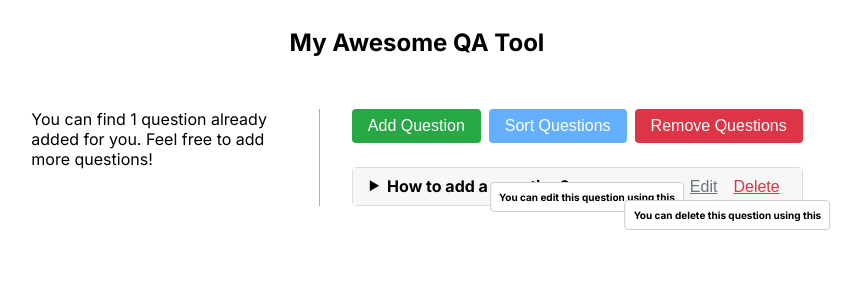
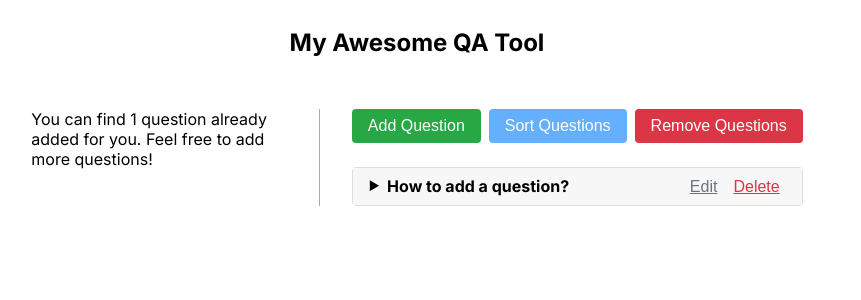
Before and after one commit to sohammondal/awesome-qa-tool, a Next.js app: page / in a window 1280 px wide. Shown: the top 300 px of the page, without its empty margins (223-1084 px from the left). Built offline with nearby package versions, Linux system fonts and the light colour scheme.

Commit message:
fix: change tooltip default state to false

```diff
--- a/components/atoms/Tooltip/Tooltip.tsx
+++ b/components/atoms/Tooltip/Tooltip.tsx
@@ -16,7 +16,7 @@ export const Tooltip: React.FC<TooltipProps> = ({
   placement = "top",
   withArrow = false,
 }) => {
-  const [isTooltipOpen, setIsTooltipOpen] = useState(true);
+  const [isTooltipOpen, setIsTooltipOpen] = useState(false);
   const tooltipRef = useRef<HTMLDivElement>(null);
   const triggerRef = useRef<HTMLDivElement>(null);
 
```
